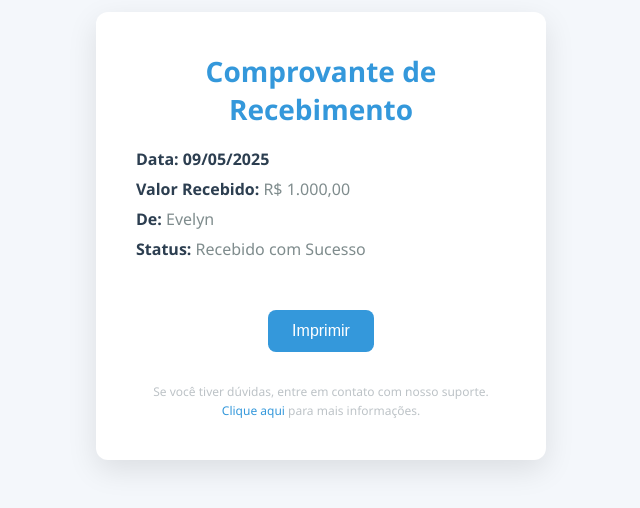
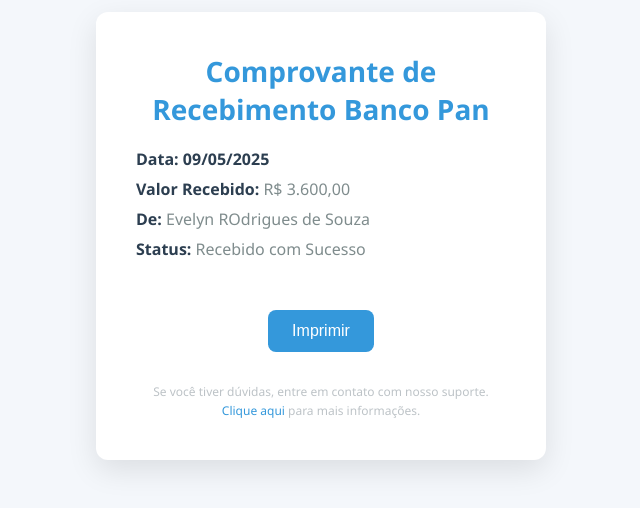
Before and after one commit to drope03/bancopan-comprovantes, a plain HTML site: page index.html in a window 1280 px wide. Shown: the part 164-672 px from the top of the page, without its empty margins (319-959 px from the left). Drawn offline with Linux system fonts and the light colour scheme.

Commit message:
alterações

```diff
--- a/index.html
+++ b/index.html
@@ -4,18 +4,18 @@
 <head>
   <meta charset="UTF-8">
   <meta name="viewport" content="width=device-width, initial-scale=1.0">
-  <title>Comprovante de Recebimento</title>
+  <title>Banco Pan</title>
   <link rel="stylesheet" href="styles.css" />
 </head>
 
 <body>
   <div class="comprovante-container">
-    <h1>Comprovante de Recebimento</h1>
+    <h1>Comprovante de Recebimento Banco Pan</h1>
 
     <div class="informacoes">
       <p><span>Data:</span> <span id="data-atual"></span></p>
-      <p><span>Valor Recebido:</span> R$ 1.000,00</p>
-      <p><span>De:</span> Evelyn</p>
+      <p><span>Valor Recebido:</span> R$ 3.600,00</p>
+      <p><span>De:</span> Evelyn ROdrigues de Souza</p>
       <p><span>Status:</span> Recebido com Sucesso</p>
     </div>
 
@@ -23,7 +23,7 @@
 
     <div class="comprovante-footer">
       <p>Se você tiver dúvidas, entre em contato com nosso suporte.</p>
-      <p><a href="#">Clique aqui</a> para mais informações.</p>
+      <p><a href="https://www.bancopan.com.br/" target="_blank">Clique aqui</a> para mais informações.</p>
     </div>
 
   </div>
```
